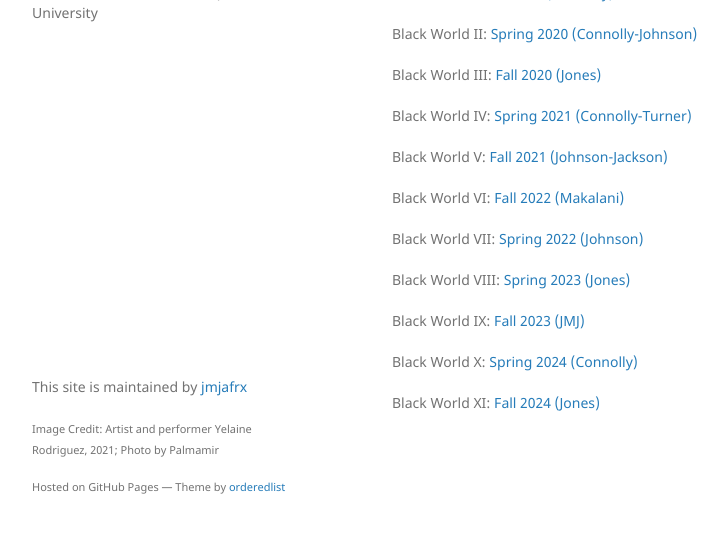
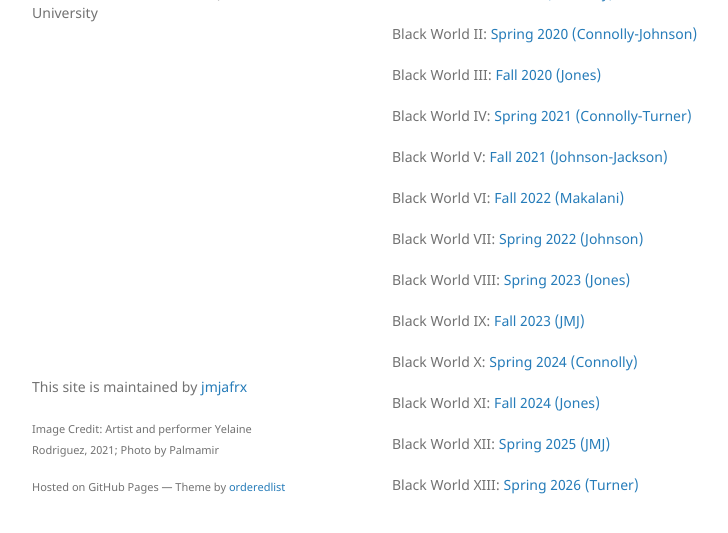
Before and after one commit to jmjafrx/blackworld, a Jekyll site: the page built from index.md, in a window 1280 px wide and 900 px high, scrolled down 1128 px, cut to the strip 335-868 px from the top of the window. Shown: the whole strip, without its empty margins (178-906 px from the left). Built offline with Jekyll 4.4.1, drawn with Linux system fonts in a browser that asks for light colours; our own code applies the rules of GitHub Pages for plain Markdown files.

Commit message:
Update index.md
added turner bws 13

```diff
--- a/index.md
+++ b/index.md
@@ -65,3 +65,7 @@ Black World IX: [Fall 2023 (JMJ)](https://docs.google.com/document/u/1/d/e/2PACX
 Black World X: [Spring 2024 (Connolly)](https://www.dropbox.com/scl/fi/6o6q282dwyaa0z1xov126/The-Black-World-Seminar-X-Political-Economy-syllabus.pdf?rlkey=8iwllfieg2ubj41ftox9fb63c&dl=0)
 
 Black World XI: [Fall 2024 (Jones)](https://docs.google.com/document/d/1EK5rRqConxBFjUkgGFuvXjHNTVJCAKvNTLnX3uuX4Us/edit?tab=t.0)
+
+Black World XII: [Spring 2025 (JMJ)](https://www.kitchentablehistory.blog/p/black-creative-worlds-full-schedule)
+
+Black World XIII: [Spring 2026 (Turner)](https://drive.google.com/file/d/1ccuCjZIyWlQz5cmACdlrAP265DVL7kh2/view?usp=drive_link)
```
